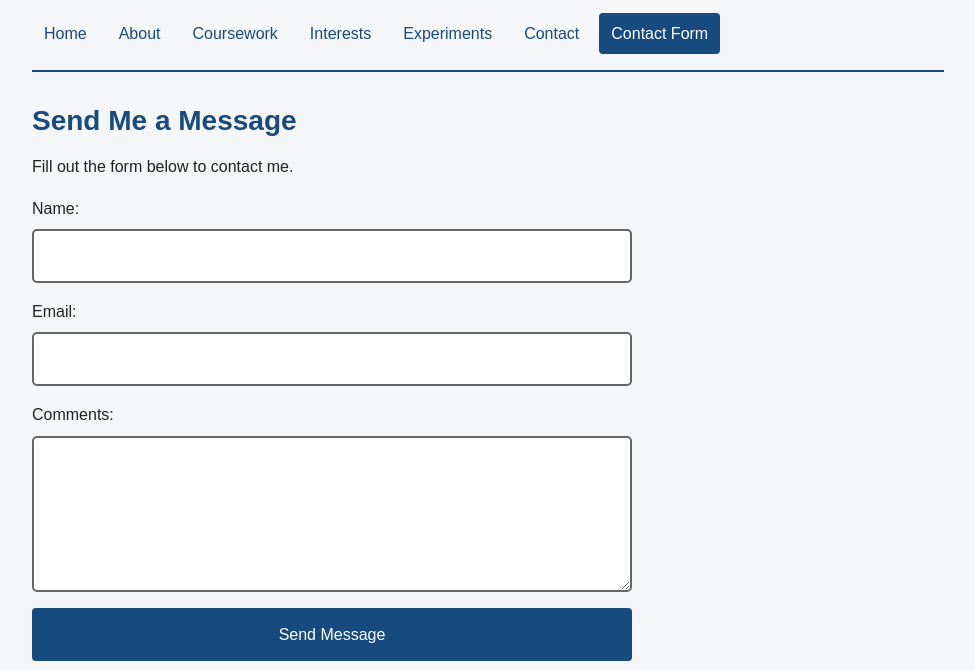
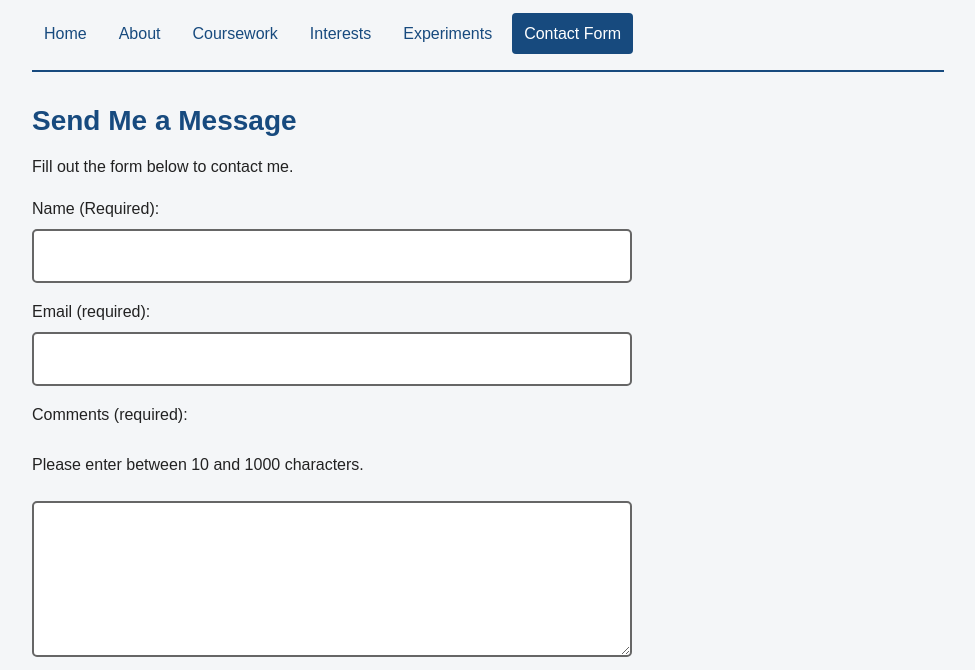
Before and after one commit to AndrewOnline69/cse134b-HW4, a plain HTML site: page form-no-js.html in a window 1280 px wide. Shown: the part 118-788 px from the top of the page, without its empty margins (152-1127 px from the left). Drawn offline with Linux system fonts and the light colour scheme.

Commit message:
HW4 Part 2

```diff
--- a/form-no-js.html
+++ b/form-no-js.html
@@ -16,7 +16,7 @@
             <a href="work.html">Coursework</a>
             <a href="interests.html">Interests</a>
             <a href="experiments.html">Experiments</a>
-            <a href="contact.html">Contact</a>
+            <!-- <a href="contact.html">Contact</a> -->
             <a href="form-no-js.html" aria-current="page">Contact Form</a>
         </nav>
     </header>
@@ -27,22 +27,29 @@
 
         <form action="https://httpbin.org/post" method="post">
             <div class="form-group">
-                <label for="name">Name:</label>
+                <label for="name">Name (Required):</label>
                 <input type="text" id="name" name="name"
-                       autocomplete="name">
+                        autocomplete="name"
+                        required minlength="1" maxlength="100">
+            </div>
+
+
+            <div class="form-group">
+                <label for="email">Email (required):</label>
+                <input type="email" id="email" name="email"
+                        autocomplete="email" required>
             </div>
 
             <div class="form-group">
-                <label for="email">Email:</label>
-                <input type="email" id="email" name="email"
-                       autocomplete="email">
-            </div>
-
-            <div class="form-group">
-                <label for="comments">Comments:</label>
+                <label for="comments">Comments (required):</label>
+                <p id="comments-instructions">
+                     Please enter between 10 and 1000 characters.
+                </p>
                 <textarea id="comments" name="comments"
-                          rows="5"></textarea>
-            </div>
+                    rows="5" required
+                    minlength="10" maxlength="1000"
+                    aria-describedby="comments-instructions"></textarea>
+                </div>
 
             <input type="hidden" name="possible_bot" value="true">
 
--- a/styles.css
+++ b/styles.css
@@ -212,3 +212,33 @@ form button {
     font: inherit;
     cursor: pointer;
 }
+
+
+/* Form Validation */
+
+/* Indicate required fields */
+.form-group input:required,
+.form-group textarea:required {
+    border-width: 2px;
+}
+
+/* Invalid fields after user interaction */
+.form-group input:user-invalid,
+.form-group textarea:user-invalid {
+    border-color: #c62828;
+    background-color: #fff0f0;
+}
+
+/* Valid fields after user interaction */
+.form-group input:user-valid,
+.form-group textarea:user-valid {
+    border-color: #2e7d32;
+    background-color: #f0fff0;
+}
+
+/* Keep keyboard focus visible */
+.form-group input:focus-visible,
+.form-group textarea:focus-visible {
+    outline: 3px solid #2563eb;
+    outline-offset: 2px;
+}
```
